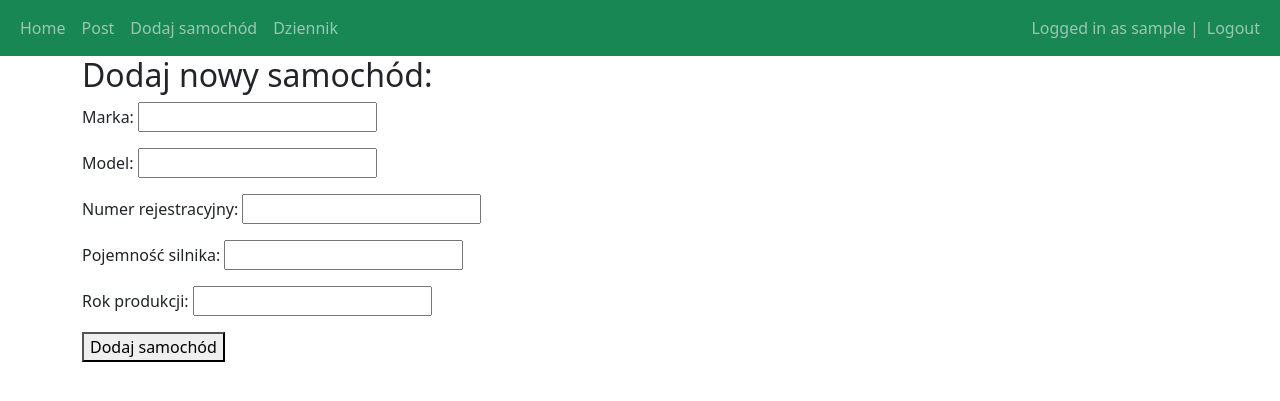
After one commit to Oski3006/CarBuddy, a Django app: page /dodaj_samochod in a window 1280 px wide. The commit adds this page. Shown: the top 401 px of the page. Run offline with Django 4.2, Linux system fonts and the light colour scheme; the visitor is signed in with stand-in values (Sample User, id 1).

Commit message:
Add files via upload

```diff
--- a/CarBuddy/main/forms.py
+++ b/CarBuddy/main/forms.py
@@ -2,6 +2,7 @@ from django import forms
 from django.contrib.auth.forms import UserCreationForm
 from django.contrib.auth.models import User
 from .models import Post
+from .models import Samochody
 
 
 class RegisterForm(UserCreationForm):
@@ -16,3 +17,15 @@ class PostForm(forms.ModelForm):
     class Meta:
         model = Post
         fields = ["title", "description"]
+
+class SamochodyForm(forms.ModelForm):
+    class Meta:
+        model = Samochody
+        fields = ['marka', 'model', 'nr_rejestracyjny', 'pojemność_silnika', 'rok_produkcji']
+        labels = {
+            'marka': 'Marka',
+            'model': 'Model',
+            'nr_rejestracyjny': 'Numer rejestracyjny',
+            'pojemność_silnika': 'Pojemność silnika',
+            'rok_produkcji': 'Rok produkcji'
+        }
--- a/CarBuddy/main/models.py
+++ b/CarBuddy/main/models.py
@@ -11,3 +11,40 @@ class Post(models.Model):
 
     def __str__(self):
         return self.title + "\n" + self.description
+
+class Samochody(models.Model):
+    id = models.AutoField(primary_key=True)
+    author = models.ForeignKey(User, on_delete=models.CASCADE)
+    marka = models.CharField(max_length=50)
+    model = models.CharField(max_length=50)
+    rok_produkcji = models.IntegerField()
+    nr_rejestracyjny = models.CharField(max_length=20)
+    pojemność_silnika = models.IntegerField()
+
+class Przebiegi(models.Model):
+    id = models.AutoField(primary_key=True)
+    data = models.DateField()
+    przebieg = models.IntegerField()
+    samochod = models.ForeignKey(Samochody, on_delete=models.CASCADE)
+
+class Naprawy(models.Model):
+    id = models.AutoField(primary_key=True)
+    data = models.DateField()
+    opis = models.TextField()
+    koszt = models.DecimalField(max_digits=10, decimal_places=2)
+    samochod = models.ForeignKey(Samochody, on_delete=models.CASCADE)
+
+class Tankowania(models.Model):
+    id = models.AutoField(primary_key=True)
+    data = models.DateField()
+    przebieg = models.IntegerField()
+    ilość_paliwa = models.DecimalField(max_digits=6, decimal_places=2)
+    cena_za_litr = models.DecimalField(max_digits=4, decimal_places=2)
+    samochod = models.ForeignKey(Samochody, on_delete=models.CASCADE)
+
+class Wydatki(models.Model):
+    id = models.AutoField(primary_key=True)
+    data = models.DateField()
+    opis = models.TextField()
+    koszt = models.DecimalField(max_digits=10, decimal_places=2)
+    samochod = models.ForeignKey(Samochody, on_delete=models.CASCADE)
--- a/CarBuddy/main/templates/main/base.html
+++ b/CarBuddy/main/templates/main/base.html
@@ -22,6 +22,12 @@
             </li>
             <li class="nav-item">
               <a class="nav-link" href="/create-post">Post</a>
+            </li>
+            <li class="nav-item">
+              <a class="nav-link" href="/dodaj_samochod">Dodaj samochód</a>
+            </li>
+            <li class="nav-item">
+              <a class="nav-link" href="/dziennik">Dziennik</a>
             </li>
           </ul>
         </div>
--- a/CarBuddy/main/templates/main/create_post.html
+++ b/CarBuddy/main/templates/main/create_post.html
@@ -1,4 +1,4 @@
-{% extends 'main/base.html' %} {% block title %}Create a Post{% endblock %}
+{% extends 'main/base.html' %} {% block title %}Dodaj post{% endblock %}
 {% load crispy_forms_tags %} {% block content %}
 <form method="post">
   {% csrf_token %}{{form|crispy}}
--- /dev/null
+++ b/CarBuddy/main/templates/main/dodaj_samochod.html
@@ -0,0 +1,9 @@
+{% extends 'main/base.html' %} {% block title %}Dodaj samochod{% endblock %}
+{% block content %}
+  <h2>Dodaj nowy samochód:</h2>
+  <form  method="post">
+    {% csrf_token %}
+    {{ form.as_p }}
+    <button type="submit">Dodaj samochód</button>
+  </form>
+{% endblock %}
--- a/CarBuddy/main/urls.py
+++ b/CarBuddy/main/urls.py
@@ -6,4 +6,6 @@ urlpatterns = [
     path('home', views.home, name='home'),
     path('sign-up', views.sign_up, name='sign_up'),
     path('create-post', views.create_post, name='create_post'),
+    path('dodaj_samochod', views.dodaj_samochod, name='dodaj_samochod'),
+    path('dziennik',views.samochody_uzytkownika, name='dziennik'),
 ]
--- a/CarBuddy/main/views.py
+++ b/CarBuddy/main/views.py
@@ -3,7 +3,10 @@ from .forms import RegisterForm, PostForm
 from django.contrib.auth.decorators import login_required, permission_required
 from django.contrib.auth import login, logout, authenticate
 from django.contrib.auth.models import User, Group
-from .models import Post
+from .models import Post, Samochody
+from .forms import SamochodyForm
+from django.shortcuts import render
+
 
 
 @login_required(login_url="/login")
@@ -63,3 +66,23 @@ def sign_up(request):
         form = RegisterForm()
 
     return render(request, 'registration/sign_up.html', {"form": form})
+
+def dodaj_samochod(request):
+    my_models = Samochody.objects.filter(author=request.user)
+    if request.method == 'POST':
+        form = SamochodyForm(request.POST)
+        if form.is_valid():
+            samochod = form.save(commit=False)
+            samochod.author = request.user
+            samochod.save()
+            return redirect('dodaj_samochod')
+        else:
+            print(form.errors)
+    else:
+        form = SamochodyForm()
+    return render(request, 'main/dodaj_samochod.html', {'form': form, 'my_models': my_models})
+
+
+def samochody_uzytkownika(request):
+    samochody = Samochody.objects.filter(author=request.user)
+    return render(request, 'main/dziennik.html', {'samochody': samochody})
```
Also changed, not shown: CarBuddy/main/templates/main/dziennik.html (added, +17 -0 lines), CarBuddy/website/settings.py (+6 -4 lines), CarBuddy/main/migrations/0002_samochody_wydatki_tankowania_przebiegi_naprawy.py (added).
